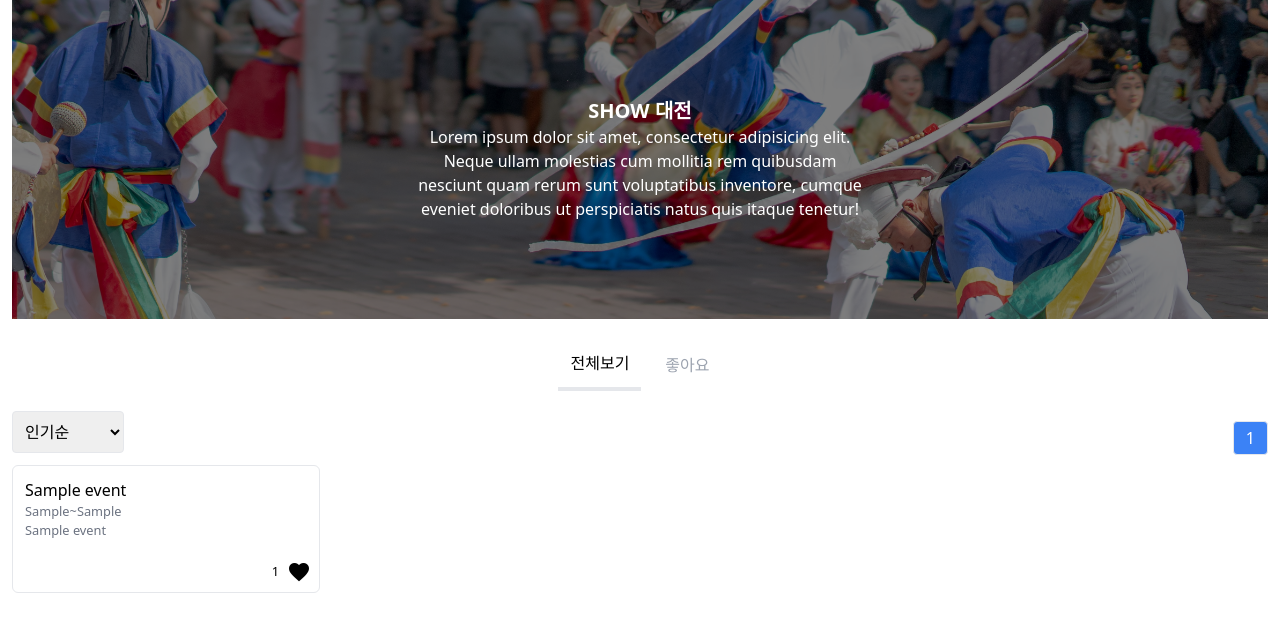
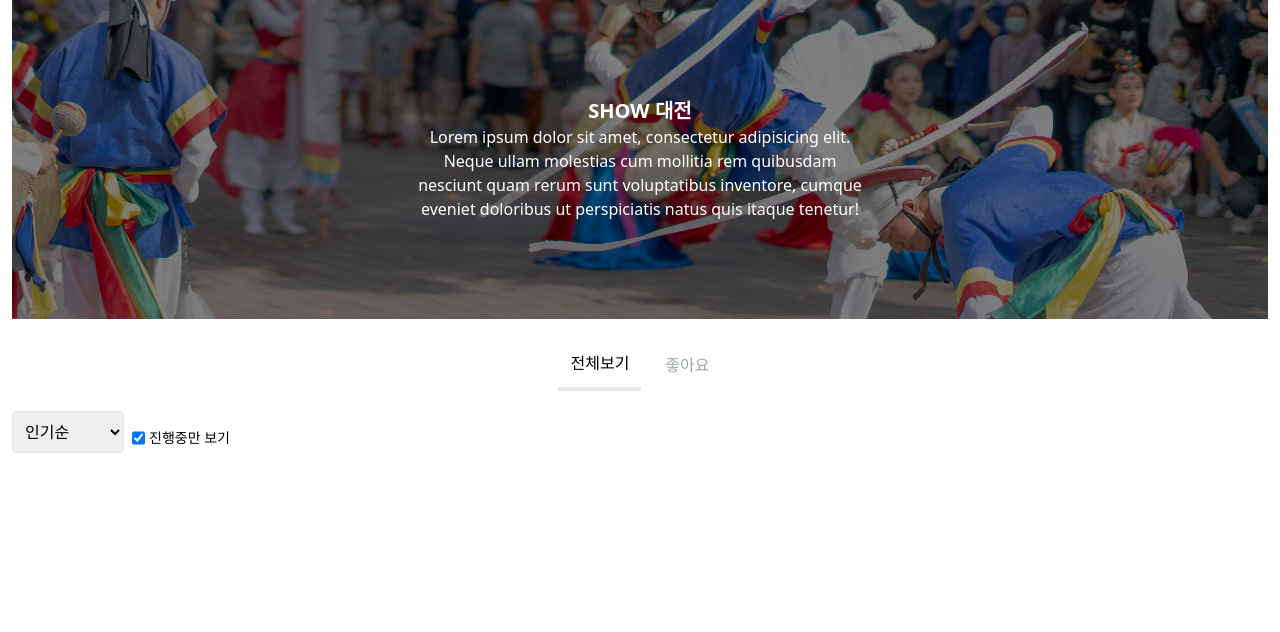
Before and after one commit to HyeonSeuk/Jungle-week-00, a Flask app: page / in a window 1280 px wide. Shown: the part 65-697 px from the top of the page. Run offline with Flask 3, Linux system fonts and the light colour scheme; a database or web service that is not in the repository returns one stand-in record (values such as "Sample title"); some libraries are stand-ins or nearby versions.

Commit message:
현재 진행중인 공연만 조회하는 기능 추가

```diff
--- a/app.py
+++ b/app.py
@@ -23,6 +23,7 @@ def home():
     page = int(request.args.get('page', "1"))
     tab = request.args.get('tab', "all")
     sort = request.args.get('sort', 'like')
+    option = request.args.get('option', 'beforeDue')
 
     token = request.cookies.get('token', None)
     user_id = get_user_id(token)
@@ -30,17 +31,17 @@ def home():
     logged_in = nickname != None
 
     events = get_all_events(user_id) if tab == 'all' else get_fav_events(user_id)
-    # if sort == 'like':
-    #     events = sorted(events, key=lambda each: each['fav_count'], reverse=True)
+    today = datetime.datetime.now().strftime("%Y-%m-%d")
+    events = list(filter(lambda each: each['endDt'] > today, events)) if option == 'beforeDue' else events
 
     if sort == "like":
         events.sort(key=lambda x: x['fav_count'], reverse=True)
     elif sort == "date":
-        events.sort(key=lambda x: x['beginDt'], reverse=True)
+        events.sort(key=lambda x: x['endDt'])
     elif sort == "name":
         events.sort(key=lambda x: x['title'])
 
-    return render_template('index.html', paging= paging(events, page), pageNo=page, tab=tab, sort=sort, nickname=nickname, loggedIn=logged_in)
+    return render_template('index.html', paging= paging(events, page), pageNo=page, tab=tab, sort=sort, nickname=nickname, loggedIn=logged_in, option=option)
 
 ## 회원가입 페이지
 # form 입력(nickname, email, pwd, pwd2를 전달받는다.)
@@ -98,7 +99,7 @@ def api_login():
     token = jwt.encode(payload, SECRET_KEY, algorithm='HS256')
 
     # 쿠키 만료를 1분으로 설정하여 응답에 삽입, 반환
-    expire_date = datetime.datetime.now() + datetime.timedelta(seconds=5)
+    expire_date = datetime.datetime.now() + datetime.timedelta(minutes=30)
     success.set_cookie('token', token, expires=expire_date)
     return success
 
@@ -123,8 +124,8 @@ islike 좋아요 또는 좋아요 취소
 event_id 행사 정보
 page 페이징 넘버
 '''
-@app.route('/fav/<tab>/<islike>/<event_id>/<page>/<sort>')
-def like(tab, islike, event_id, page, sort):
+@app.route('/fav/<tab>/<islike>/<event_id>/<page>/<sort>/<option>')
+def like(tab, islike, event_id, page, sort, option):
     token = request.cookies.get('token')
     user = get_user_id(token)
     if not user:
@@ -134,7 +135,7 @@ def like(tab, islike, event_id, page, sort):
       db.userevent.insert_one({'user_id': user, 'event_id': event_id})
     else:
       db.userevent.delete_one({'user_id': user, 'event_id': event_id})
-    return redirect(url_for('home', page=page, tab=tab, sort=sort))
+    return redirect(url_for('home', page=page, tab=tab, sort=sort, option=option))
 
 # fav_count, is_mine
 def get_all_events(user):
--- a/templates/index.html
+++ b/templates/index.html
@@ -22,19 +22,24 @@
 
   <!-- Tab Button -->
   <section id="tabs" data-tab="{{tab}}" class="mt-5 flex gap-3 justify-center items-center mb-5">
-    <a href="/?tab=all&sort={{sort}}" class="p-3 {% if tab == 'all' %} border-b-4 {% else %} text-gray-400 {% endif %}">전체보기</a>
-    <a href="/?tab=fav&sort={{sort}}" class="p-3 {% if tab == 'fav' %} border-b-4 {% else %} text-gray-400 {% endif %}">좋아요</a>
+    <a href="/?tab=all&sort={{sort}}&option={{option}}" class="p-3 {% if tab == 'all' %} border-b-4 {% else %} text-gray-400 {% endif %}">전체보기</a>
+    <a href="/?tab=fav&sort={{sort}}&option={{option}}" class="p-3 {% if tab == 'fav' %} border-b-4 {% else %} text-gray-400 {% endif %}">좋아요</a>
   </section>
 
   <!-- Sort Options & paging -->
   <section class="flex justify-between items-center">
-    <div class="items-self-end">
+    <div class="flex items-center gap-2">
       <select name="sort" class="p-2 border rounded mb-3" onchange="location = this.value;">
         <!-- URL에서 tab 값이 all이든 fav이든 상관 없이 동일하게 동작하도록 URL을 수정 -->
-        <option value="/?tab={{tab}}&sort=like" {% if sort == 'like' %} selected {% endif %}>인기순</option>
-        <option value="/?tab={{tab}}&sort=name" {% if sort == 'name' %} selected {% endif %}>이름순</option>
-        <option value="/?tab={{tab}}&sort=date" {% if sort == 'date' %} selected {% endif %}>공연일자순</option>
+        <option value="/?tab={{tab}}&sort=like&option={{option}}" {% if sort == 'like' %} selected {% endif %}>인기순</option>
+        <option value="/?tab={{tab}}&sort=name&option={{option}}" {% if sort == 'name' %} selected {% endif %}>이름순</option>
+        <option value="/?tab={{tab}}&sort=date&option={{option}}" {% if sort == 'date' %} selected {% endif %}>최근종료순</option>
       </select>
+      <div class="flex gap-1">
+        <!-- 진행중 공연만 보기 옵션 (endDt > today) -->
+        <input id="filter-option" value="/?tab={{tab}}&sort={{sort}}&option={{"allDue" if option == "beforeDue" else "beforeDue"}}" type="checkbox" {% if option == 'beforeDue' %} checked {% endif %} onchange="location = this.value;"></input>
+        <label for="filter-option" class="text-sm">진행중만 보기</label>
+      </div>
     </div>
     <div class="flex gap-2">
       {% if paging['prev'] %}
@@ -67,7 +72,7 @@
         class="absolute bottom-2 right-2 flex justify-center items-center gap-2"
       >
         <small>{{event['fav_count']}} </small>
-        <a href="/fav/{{tab}}/{{ "dislike" if event['is_mine'] == True else "like"}}/{{event["_id"]}}/{{pageNo}}/{{sort}}" class="like cursor-pointer material-icons text-md {% if event['is_mine'] %} text-rose-400 {% endif %}">
+        <a href="/fav/{{tab}}/{{ "dislike" if event['is_mine'] == True else "like"}}/{{event["_id"]}}/{{pageNo}}/{{sort}}/{{option}}" class="like cursor-pointer material-icons text-md {% if event['is_mine'] %} text-rose-400 {% endif %}">
           favorite
         </a>
       </div>
```
